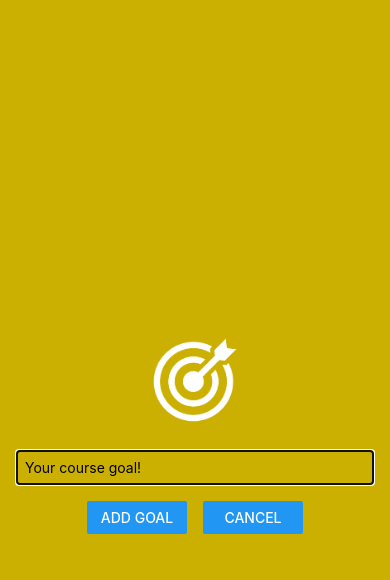
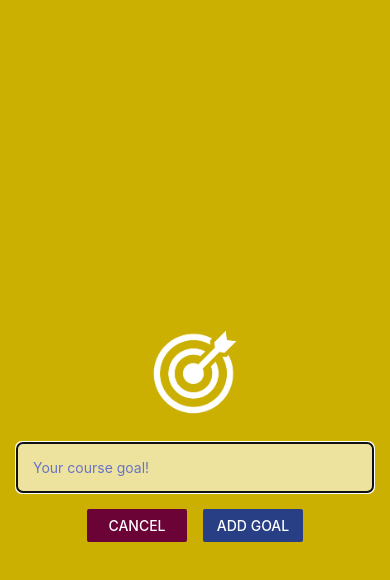
Before and after one commit to JuanK81/react-native-first-app, a React Native app: screen / in a window 390 px wide. Both pictures are taken after a click on the button "ADD NEW GOAL". Shown: the top 580 px of the page. Built offline with nearby package versions, Linux system fonts and the light colour scheme.

Commit message:
status bar component

```diff
--- a/App.js
+++ b/App.js
@@ -1,5 +1,6 @@
 import { useState } from 'react';
 import { StyleSheet, View, FlatList, Button } from 'react-native';
+import { StatusBar } from 'expo-status-bar';
 
 import GoalInput from './components/GoalInput';
 import GoalItem from './components/GoalItem';
@@ -31,6 +32,8 @@ export default function App() {
   };
 
   return (
+    <>
+      <StatusBar style='dark' />
       <View style={styles.appContainer}>
         <Button
           title="Add New Goal"
@@ -61,6 +64,7 @@ export default function App() {
           />
         </View>
       </View>
+    </>
   );
 }
 
--- a/app.json
+++ b/app.json
@@ -5,6 +5,7 @@
     "version": "1.0.0",
     "orientation": "portrait",
     "icon": "./assets/icon.png",
+    "backgroundColor": "#efd52b",
     "splash": {
       "image": "./assets/splash.png",
       "resizeMode": "contain",
@@ -22,7 +23,7 @@
     "android": {
       "adaptiveIcon": {
         "foregroundImage": "./assets/adaptive-icon.png",
-        "backgroundColor": "#FFFFFF"
+        "backgroundColor": "#efd52b"
       }
     },
     "web": {
--- a/components/GoalInput.js
+++ b/components/GoalInput.js
@@ -23,7 +23,10 @@ const GoalInput = (props) => {
   return (
     <Modal visible={props.visible} animationType="slide">
       <View style={styles.inputContainer}>
-          <Image style={styles.image} source={require('../assets/images/goal.png')}/>
+        <Image
+          style={styles.image}
+          source={require('../assets/images/goal.png')}
+        />
         <TextInput
           style={styles.textInput}
           placeholder="Your course goal!"
@@ -31,12 +34,13 @@ const GoalInput = (props) => {
           value={enteredGoalText}
         />
         <View style={styles.buttonContainer}>
-          <View style={styles.button}>
-            <Button title="Add Goal" onPress={addGoalHandler} />
+            <View style={styles.button}>
+            <Button title="cancel" onPress={props.onCancel} color="#6b0337" />
           </View>
           <View style={styles.button}>
-            <Button title="cancel" onPress={props.onCancel} />
+            <Button title="Add Goal" onPress={addGoalHandler} color="#283e85" />
           </View>
+
         </View>
       </View>
     </Modal>
@@ -58,9 +62,12 @@ const styles = StyleSheet.create({
   },
   textInput: {
     borderWidth: 1,
-    borderColor: '#cccccc',
+    borderColor: '#6773c8',
+    backgroundColor: '#eee39e',
+    color: '#6773c8',
+    borderRadius: 6,
     width: '100%',
-    padding: 8,
+    padding: 16,
   },
   buttonContainer: {
     marginTop: 16,
```
Lines whose indentation alone changed are shown as unchanged.
